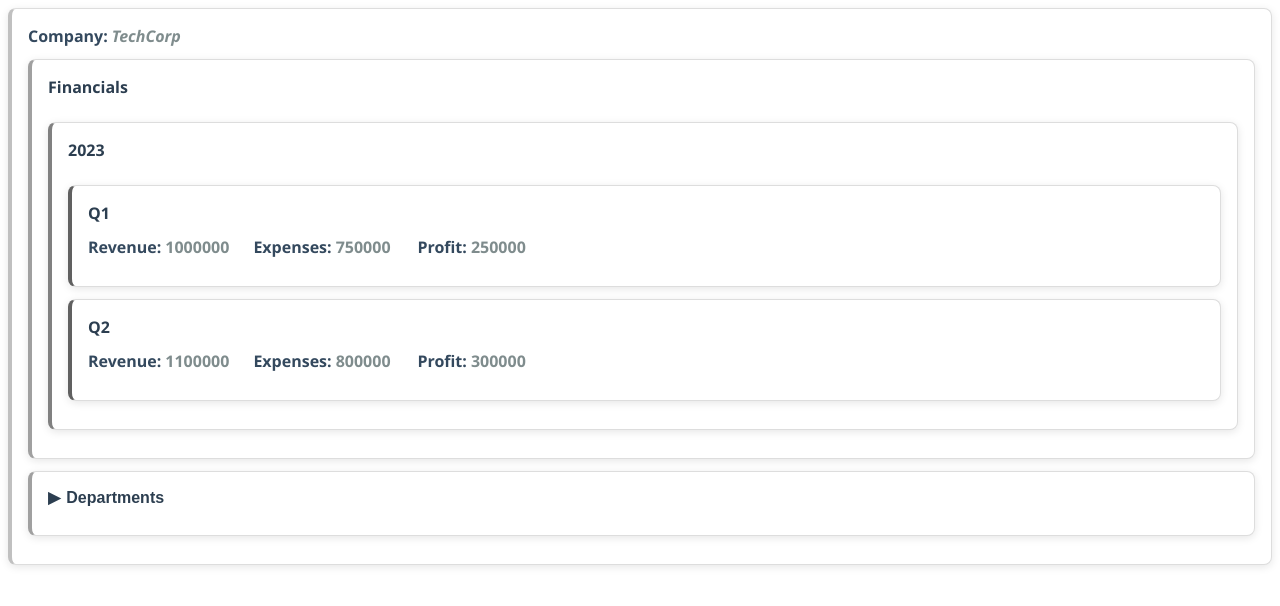
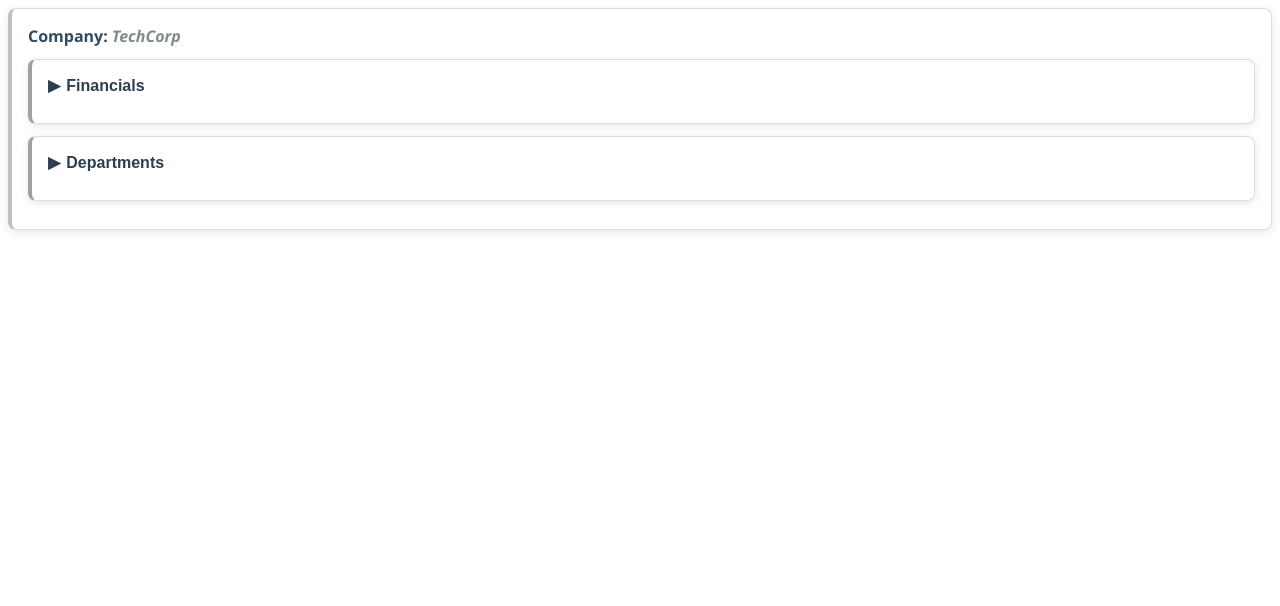
Before and after one commit to anuragsoni99/json-report, a React (Create React App) app: page / in a window 1280 px wide. Shown: the top 606 px of the page. Built offline with nearby package versions, Linux system fonts and the light colour scheme.

Commit message:
added collapse/expand on object types

```diff
--- a/src/components/Accordian/Accordian.tsx
+++ b/src/components/Accordian/Accordian.tsx
@@ -11,7 +11,7 @@
   return (
     <div style={{ marginBottom: 12 }}>
       <button
-        onClick={() => setOpen((o) => !o)}
+        onClick={() => setOpen((prev) => !prev)}
         style={{
           background: "none",
           border: "none",
@@ -22,10 +22,9 @@
           display: "flex",
           alignItems: "center",
           gap: 6,
-          userSelect: "none",
           padding: 0,
           marginBottom: 8,
-          width: "100%", // full width to align left
+          width: "100%",
           textAlign: "left",
         }}
         aria-expanded={open}
--- a/src/components/JsonReport/JsonReport.tsx
+++ b/src/components/JsonReport/JsonReport.tsx
@@ -9,6 +9,7 @@
   data: JsonValue;
   label?: string;
   level?: number;
+  isRoot?: boolean;
 }
 
 const cardStyle = {
@@ -19,7 +20,7 @@
   marginBottom: 12,
   backgroundColor: "#fff",
   fontFamily: "'Segoe UI', Tahoma, Geneva, Verdana, sans-serif",
-  width: "100%", // full width; no margin or padding shifting left edge
+  width: "100%",
   boxSizing: "border-box",
   overflow: "hidden",
 };
@@ -29,28 +30,70 @@
   return colors[Math.min(level, colors.length - 1)];
 };
 
-const JsonReport: React.FC<JsonReportProps> = ({ data, label, level = 0 }) => {
+const JsonReport: React.FC<JsonReportProps> = ({
+  data,
+  label,
+  level = 0,
+  isRoot = true, // default is root
+}) => {
   if (Array.isArray(data)) {
-    return (
-      <div
-        style={{
-          ...cardStyle,
-          borderLeft: `4px solid ${getBorderColor(level)}`,
-          boxSizing: "border-box",
-        }}
-      >
-        <Accordion title={label ?? `Array (${data.length})`}>
+    if (isRoot) {
+      // Top level array: always expanded
+      return (
+        <div
+          style={{
+            ...cardStyle,
+            borderLeft: `4px solid ${getBorderColor(level)}`,
+            boxSizing: "border-box",
+          }}
+        >
+          {label && (
+            <div
+              style={{
+                fontWeight: "700",
+                color: "#2c3e50",
+                marginBottom: 12,
+                fontSize: 16,
+              }}
+            >
+              {formatKey(label)}
+            </div>
+          )}
           {data.map((item, idx) => (
             <JsonReport
               key={idx}
               data={item}
               label={`Item ${idx + 1}`}
               level={level + 1}
+              isRoot={false}
             />
           ))}
-        </Accordion>
-      </div>
-    );
+        </div>
+      );
+    } else {
+      // Nested array: collapsible
+      return (
+        <div
+          style={{
+            ...cardStyle,
+            borderLeft: `4px solid ${getBorderColor(level)}`,
+            boxSizing: "border-box",
+          }}
+        >
+          <Accordion title={formatKey(label ?? `Array (${data.length})`)}>
+            {data.map((item, idx) => (
+              <JsonReport
+                key={idx}
+                data={item}
+                label={`Item ${idx + 1}`}
+                level={level + 1}
+                isRoot={false}
+              />
+            ))}
+          </Accordion>
+        </div>
+      );
+    }
   }
 
   if (typeof data !== "object" || data === null) {
@@ -87,26 +130,8 @@
   );
   const arrayEntries = entries.filter(([, v]) => Array.isArray(v));
 
-  return (
-    <div
-      style={{
-        ...cardStyle,
-        borderLeft: `4px solid ${getBorderColor(level)}`,
-        boxSizing: "border-box",
-      }}
-    >
-      {label && (
-        <div
-          style={{
-            fontWeight: "700",
-            color: "#2c3e50",
-            marginBottom: 12,
-            fontSize: 16,
-          }}
-        >
-          {formatKey(label)}
-        </div>
-      )}
+  const content = (
+    <>
       {/* Primitives in flex-wrap row */}
       <div
         style={{
@@ -114,7 +139,7 @@
           flexWrap: "wrap",
           gap: 24,
           marginBottom: 12,
-          justifyContent: "flex-start", // align items to left
+          justifyContent: "flex-start",
         }}
       >
         {primitiveEntries.map(([key, value]) => (
@@ -124,7 +149,6 @@
               minWidth: 140,
               color: "#34495e",
               fontWeight: 600,
-              flex: "0 0 auto", // do not grow or shrink, keep minimal width
               display: "inline-flex",
               gap: 4,
             }}
@@ -141,14 +165,66 @@
           </div>
         ))}
       </div>
-      {/* Objects */}
+      {/* Nested objects */}
       {objectEntries.map(([key, value]) => (
-        <JsonReport key={key} data={value} label={key} level={level + 1} />
+        <JsonReport
+          key={key}
+          data={value}
+          label={key}
+          level={level + 1}
+          isRoot={false}
+        />
       ))}
       {/* Arrays */}
       {arrayEntries.map(([key, value]) => (
-        <JsonReport key={key} data={value} label={key} level={level + 1} />
+        <JsonReport
+          key={key}
+          data={value}
+          label={key}
+          level={level + 1}
+          isRoot={false}
+        />
       ))}
+    </>
+  );
+
+  if (isRoot) {
+    // Top-level object: always expanded
+    return (
+      <div
+        style={{
+          ...cardStyle,
+          borderLeft: `4px solid ${getBorderColor(level)}`,
+          boxSizing: "border-box",
+        }}
+      >
+        {label && (
+          <div
+            style={{
+              fontWeight: "700",
+              color: "#2c3e50",
+              marginBottom: 12,
+              fontSize: 16,
+            }}
+          >
+            {formatKey(label)}
+          </div>
+        )}
+        {content}
+      </div>
+    );
+  }
+
+  // Nested objects: collapsible
+  return (
+    <div
+      style={{
+        ...cardStyle,
+        borderLeft: `4px solid ${getBorderColor(level)}`,
+        boxSizing: "border-box",
+      }}
+    >
+      <Accordion title={formatKey(label ?? "Object")}>{content}</Accordion>
     </div>
   );
 };
```
